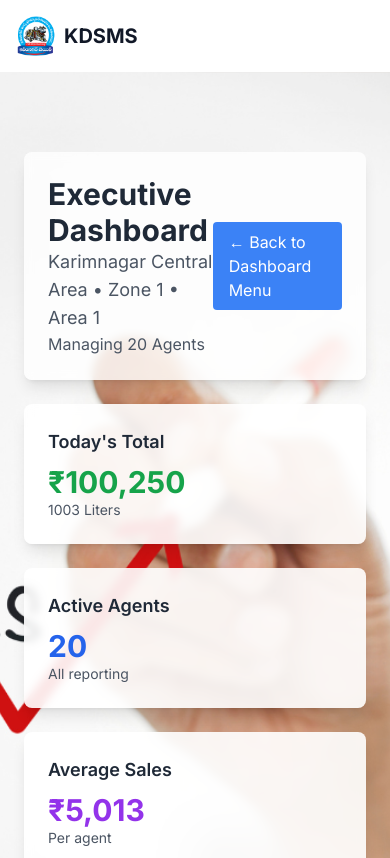
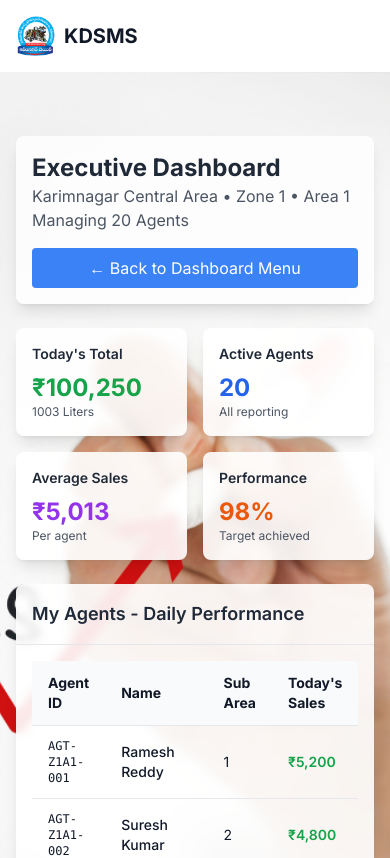
Before and after one commit to aideveloperindia/KDSMS, a Next.js app: page /executives in a window 390 px wide. Shown: the top 858 px of the page. Built offline with nearby package versions, Linux system fonts and the light colour scheme; no server answers.

Commit message:
Add mobile responsive improvements: landing page, direct access, and executives page optimized for mobile screens

```diff
--- a/src/app/direct-access/page.tsx
+++ b/src/app/direct-access/page.tsx
@@ -140,11 +140,11 @@ export default function DirectAccessPage() {
 
         <div className="max-w-7xl mx-auto px-4 sm:px-6 lg:px-8 py-8 relative z-10" style={{ paddingTop: '140px' }}>
           {/* Main Page Title */}
-          <div className={`text-center mb-12 transform transition-all duration-1000 ${isLoaded ? 'translate-y-0 opacity-100' : 'translate-y-10 opacity-0'}`}>
-            <h2 className="text-4xl font-bold text-white mb-4 bg-gradient-to-r from-yellow-200 via-white to-yellow-200 bg-clip-text text-transparent animate-pulse">
+          <div className={`text-center mb-8 md:mb-12 transform transition-all duration-1000 ${isLoaded ? 'translate-y-0 opacity-100' : 'translate-y-10 opacity-0'} px-4 sm:px-0`}>
+            <h2 className="text-3xl sm:text-4xl font-bold text-white mb-4 bg-gradient-to-r from-yellow-200 via-white to-yellow-200 bg-clip-text text-transparent animate-pulse">
               Business Leadership Hierarchy
             </h2>
-            <p className="text-xl text-white/80 animate-fade-in mb-6">
+            <p className="text-lg sm:text-xl text-white/80 animate-fade-in mb-6 leading-relaxed">
               Each role engineered for maximum business impact and strategic control
             </p>
 
@@ -157,7 +157,7 @@ export default function DirectAccessPage() {
           {/* Hierarchical Dashboard Selection */}
           <div className="mb-12">
             {/* First Row: Management, AGM, Zone Manager */}
-            <div className="grid grid-cols-1 lg:grid-cols-3 gap-8 max-w-6xl mx-auto mb-8">
+            <div className="grid grid-cols-1 lg:grid-cols-3 gap-6 lg:gap-8 max-w-6xl mx-auto mb-8">
               {firstRowDashboards.map((dashboard, index) => (
                 <Link
                   key={dashboard.role}
@@ -173,7 +173,7 @@ export default function DirectAccessPage() {
                     <span className="text-xs font-semibold">{dashboard.hierarchy}</span>
                   </div>
 
-                  <div className="p-8 relative z-10">
+                  <div className="p-6 sm:p-8 relative z-10">
                     <div className="flex items-center mb-6">
                       <div className="p-3 bg-white/20 rounded-xl mr-4 backdrop-blur-sm group-hover:bg-white/30 transition-all duration-300 group-hover:scale-110">
                         {dashboard.icon}
@@ -211,7 +211,7 @@ export default function DirectAccessPage() {
             </div>
 
             {/* Second Row: Executive (aligned under Management), Agent (aligned under Zone Manager) */}
-            <div className="grid grid-cols-3 gap-8 max-w-6xl mx-auto">
+            <div className="grid grid-cols-1 md:grid-cols-3 gap-6 md:gap-8 max-w-6xl mx-auto">
               {/* Executive - positioned in first column (under Management) */}
               <Link
                 href={secondRowDashboards[0].path}
--- a/src/app/executives/page.tsx
+++ b/src/app/executives/page.tsx
@@ -50,7 +50,7 @@ export default function ExecutivePage() {
 
   return (
     <div
-      className="min-h-screen p-6 bg-cover bg-center bg-no-repeat bg-fixed relative pt-20"
+      className="min-h-screen p-4 sm:p-6 bg-cover bg-center bg-no-repeat bg-fixed relative pt-16 sm:pt-20"
       style={{
         backgroundImage: 'url("/kdsms executive.png")',
         minHeight: '100vh'
@@ -68,18 +68,18 @@ export default function ExecutivePage() {
 
       <div className="max-w-7xl mx-auto relative z-10">
         {/* Header */}
-        <div className="mb-6 bg-white/80 backdrop-blur-sm rounded-lg p-6 shadow-lg">
-          <div className="flex justify-between items-center">
+        <div className="mb-6 bg-white/80 backdrop-blur-sm rounded-lg p-4 sm:p-6 shadow-lg">
+          <div className="flex flex-col sm:flex-row sm:justify-between sm:items-center gap-4">
           <div>
-              <h1 className="text-3xl font-bold text-gray-800">Executive Dashboard</h1>
-              <p className="text-gray-600 text-lg">
+              <h1 className="text-2xl sm:text-3xl font-bold text-gray-800">Executive Dashboard</h1>
+              <p className="text-gray-600 text-base sm:text-lg">
                 {userData.areaName} • Zone {userData.zone} • Area {userData.area}
               </p>
               <p className="text-gray-600">Managing 20 Agents</p>
           </div>
           <Link
               href="/direct-access"
-              className="bg-blue-500 text-white px-4 py-2 rounded hover:bg-blue-600 transition-colors"
+              className="bg-blue-500 text-white px-4 py-2 rounded hover:bg-blue-600 transition-colors text-center sm:text-left whitespace-nowrap"
           >
               ← Back to Dashboard Menu
           </Link>
@@ -87,35 +87,35 @@ export default function ExecutivePage() {
         </div>
 
         {/* Stats Cards */}
-        <div className="grid grid-cols-1 md:grid-cols-4 gap-6 mb-6">
-          <div className="bg-white/90 backdrop-blur-sm rounded-lg shadow-lg p-6">
-            <h3 className="text-lg font-semibold text-gray-800 mb-2">Today's Total</h3>
-            <p className="text-3xl font-bold text-green-600">₹{formatNumber(totalSales)}</p>
-            <p className="text-sm text-gray-600">{Math.round(totalSales/100)} Liters</p>
+        <div className="grid grid-cols-2 md:grid-cols-4 gap-4 sm:gap-6 mb-6">
+          <div className="bg-white/90 backdrop-blur-sm rounded-lg shadow-lg p-4 sm:p-6">
+            <h3 className="text-sm sm:text-lg font-semibold text-gray-800 mb-2">Today's Total</h3>
+            <p className="text-2xl sm:text-3xl font-bold text-green-600">₹{formatNumber(totalSales)}</p>
+            <p className="text-xs sm:text-sm text-gray-600">{Math.round(totalSales/100)} Liters</p>
           </div>
-          <div className="bg-white/90 backdrop-blur-sm rounded-lg shadow-lg p-6">
-            <h3 className="text-lg font-semibold text-gray-800 mb-2">Active Agents</h3>
-            <p className="text-3xl font-bold text-blue-600">{agents.length}</p>
-            <p className="text-sm text-gray-600">All reporting</p>
+          <div className="bg-white/90 backdrop-blur-sm rounded-lg shadow-lg p-4 sm:p-6">
+            <h3 className="text-sm sm:text-lg font-semibold text-gray-800 mb-2">Active Agents</h3>
+            <p className="text-2xl sm:text-3xl font-bold text-blue-600">{agents.length}</p>
+            <p className="text-xs sm:text-sm text-gray-600">All reporting</p>
           </div>
-          <div className="bg-white/90 backdrop-blur-sm rounded-lg shadow-lg p-6">
-            <h3 className="text-lg font-semibold text-gray-800 mb-2">Average Sales</h3>
-            <p className="text-3xl font-bold text-purple-600">₹{formatNumber(Math.round(avgSales))}</p>
-            <p className="text-sm text-gray-600">Per agent</p>
+          <div className="bg-white/90 backdrop-blur-sm rounded-lg shadow-lg p-4 sm:p-6">
+            <h3 className="text-sm sm:text-lg font-semibold text-gray-800 mb-2">Average Sales</h3>
+            <p className="text-2xl sm:text-3xl font-bold text-purple-600">₹{formatNumber(Math.round(avgSales))}</p>
+            <p className="text-xs sm:text-sm text-gray-600">Per agent</p>
           </div>
-          <div className="bg-white/90 backdrop-blur-sm rounded-lg shadow-lg p-6">
-            <h3 className="text-lg font-semibold text-gray-800 mb-2">Performance</h3>
-            <p className="text-3xl font-bold text-orange-600">98%</p>
-            <p className="text-sm text-gray-600">Target achieved</p>
+          <div className="bg-white/90 backdrop-blur-sm rounded-lg shadow-lg p-4 sm:p-6">
+            <h3 className="text-sm sm:text-lg font-semibold text-gray-800 mb-2">Performance</h3>
+            <p className="text-2xl sm:text-3xl font-bold text-orange-600">98%</p>
+            <p className="text-xs sm:text-sm text-gray-600">Target achieved</p>
           </div>
         </div>
 
         {/* Agents Table */}
         <div className="bg-white/90 backdrop-blur-sm rounded-lg shadow-lg">
-          <div className="px-6 py-4 border-b border-gray-200">
-            <h2 className="text-xl font-semibold text-gray-800">My Agents - Daily Performance</h2>
+          <div className="px-4 sm:px-6 py-4 border-b border-gray-200">
+            <h2 className="text-lg sm:text-xl font-semibold text-gray-800">My Agents - Daily Performance</h2>
           </div>
-          <div className="p-6">
+          <div className="p-4 sm:p-6">
           <div className="overflow-x-auto">
               <table className="w-full text-sm">
                 <thead>
@@ -161,31 +161,31 @@ export default function ExecutivePage() {
         </div>
 
         {/* Quick Actions */}
-        <div className="grid grid-cols-1 md:grid-cols-2 gap-6 mt-6">
+        <div className="grid grid-cols-1 md:grid-cols-2 gap-4 sm:gap-6 mt-6">
           <Link
             href="/sales/daily"
-            className="bg-green-500 hover:bg-green-600 text-white p-6 rounded-lg shadow-lg hover:shadow-xl transition-all duration-200 block text-center"
+            className="bg-green-500 hover:bg-green-600 text-white p-4 sm:p-6 rounded-lg shadow-lg hover:shadow-xl transition-all duration-200 block text-center"
             onClick={() => {
               // Set session storage to indicate executive is navigating to sales page
               sessionStorage.setItem('salesPageSource', 'executive');
             }}
           >
-            <div className="text-4xl mb-3">📝</div>
-            <h3 className="text-xl font-bold mb-2">Daily Sales Entry</h3>
-            <p className="opacity-90">Record today's milk sales data</p>
+            <div className="text-3xl sm:text-4xl mb-3">📝</div>
+            <h3 className="text-lg sm:text-xl font-bold mb-2">Daily Sales Entry</h3>
+            <p className="opacity-90 text-sm sm:text-base">Record today's milk sales data</p>
           </Link>
 
           <Link
             href="/sales/history"
-            className="bg-blue-500 hover:bg-blue-600 text-white p-6 rounded-lg shadow-lg hover:shadow-xl transition-all duration-200 block text-center"
+            className="bg-blue-500 hover:bg-blue-600 text-white p-4 sm:p-6 rounded-lg shadow-lg hover:shadow-xl transition-all duration-200 block text-center"
             onClick={() => {
               // Set session storage to indicate executive is navigating to sales page
               sessionStorage.setItem('salesPageSource', 'executive');
             }}
           >
-            <div className="text-4xl mb-3">📊</div>
-            <h3 className="text-xl font-bold mb-2">Area Sales Report</h3>
-            <p className="opacity-90">View detailed sales analytics for your area</p>
+            <div className="text-3xl sm:text-4xl mb-3">📊</div>
+            <h3 className="text-lg sm:text-xl font-bold mb-2">Area Sales Report</h3>
+            <p className="opacity-90 text-sm sm:text-base">View detailed sales analytics for your area</p>
           </Link>
         </div>
       </div>
```
Also changed, not shown: src/app/page.tsx (+12 -12 lines).
